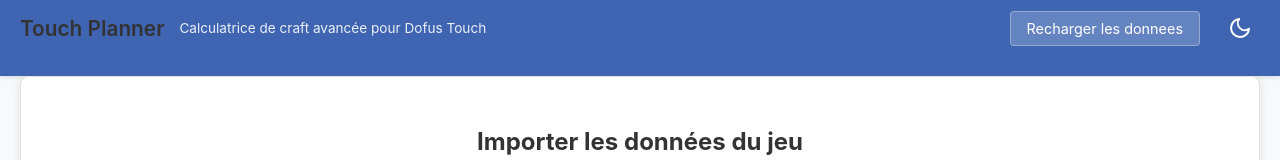
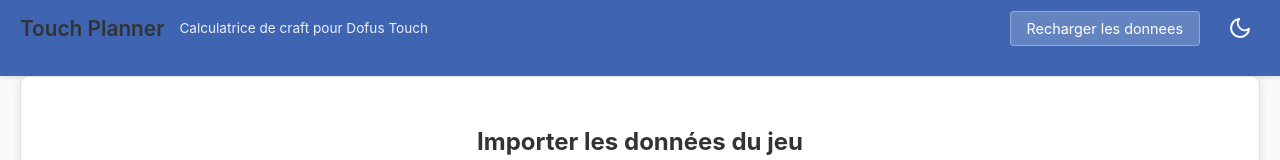
Before and after one commit to DaMolks/touch-planner, a React (Create React App) app: page / in a window 1280 px wide. Shown: the top 160 px of the page. Built offline with nearby package versions, Linux system fonts and the light colour scheme.

Commit message:
Améliorer le header et intégrer les contrôles de fenêtre

```diff
--- a/src/components/Header.js
+++ b/src/components/Header.js
@@ -1,20 +1,31 @@
-import React from 'react';
+import React, { useState, useEffect } from 'react';
 import ReloadButton from './ReloadButton';
 import ThemeToggle from './ThemeToggle';
+import WindowControls from './WindowControls';
 import './Header.css';
 
 const Header = () => {
+  const [isElectron, setIsElectron] = useState(false);
+
+  // Détecter si on est dans Electron
+  useEffect(() => {
+    if (window.electronAPI && window.electronAPI.isElectron) {
+      setIsElectron(true);
+    }
+  }, []);
+
   return (
     <header className="header">
       <div className="container">
         <div className="header-content">
           <div className="header-left">
             <h1>Touch Planner</h1>
-            <p>Calculatrice de craft avancée pour Dofus Touch</p>
+            <p>Calculatrice de craft pour Dofus Touch</p>
           </div>
           <div className="header-right">
             <ReloadButton />
             <ThemeToggle />
+            {isElectron && <WindowControls />}
           </div>
         </div>
       </div>
```
